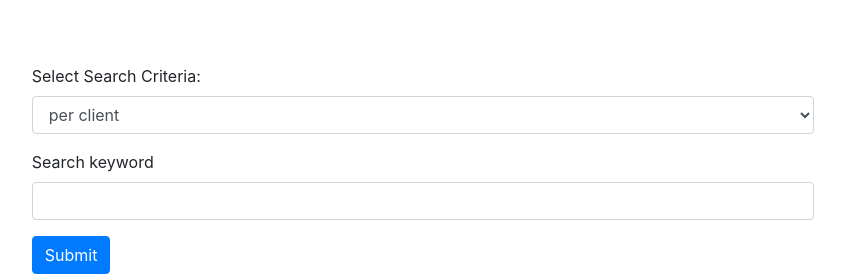
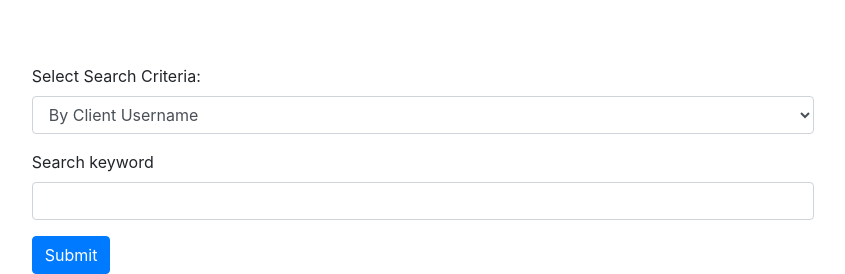
Before and after one commit to aa-software2112/SOEN343, a Flask app: template app/templates/transaction_history.html in a window 1280 px wide. Shown: the part 56-330 px from the top of the page, without its empty margins (217-1062 px from the left). Run offline with Flask 2, Linux system fonts and the light colour scheme; the template is opened without the code that fills it, so the values that code supplies are empty; parts of the project's set-up code (start-up, migrations or seed data) failed here and were passed over; some libraries are stand-ins or nearby versions.

Commit message:
Updated Values being passed in post request
Updated Values being passed in post request to match backend values

```diff
--- a/app/templates/transaction_history.html
+++ b/app/templates/transaction_history.html
@@ -17,9 +17,9 @@
             <div class="form-group">
               <label for="sel1">Select Search Criteria:</label>
               <select name="search-option" class="form-control" id="sel1">
-                <option value="client">per client</option>
-                <option value="item">per loanoable item</option>
-                <option value="duedate">per due date</option>
+                <option value="Username">By Client Username</option>
+                <option value="Title">By Record Title</option>
+                <option value="Due Time">By Due Date</option>
               </select>
             </div>
             <div class="form-group">
```
